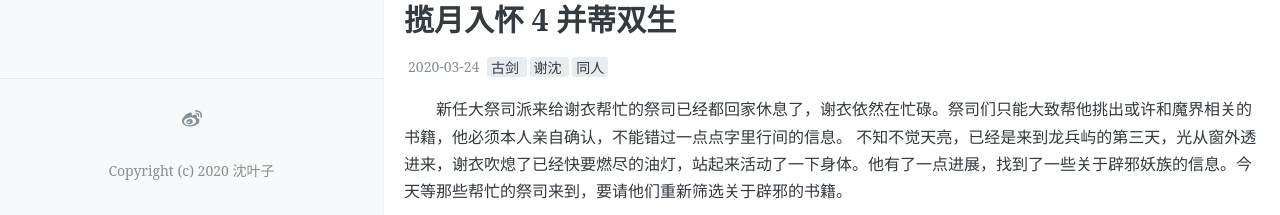
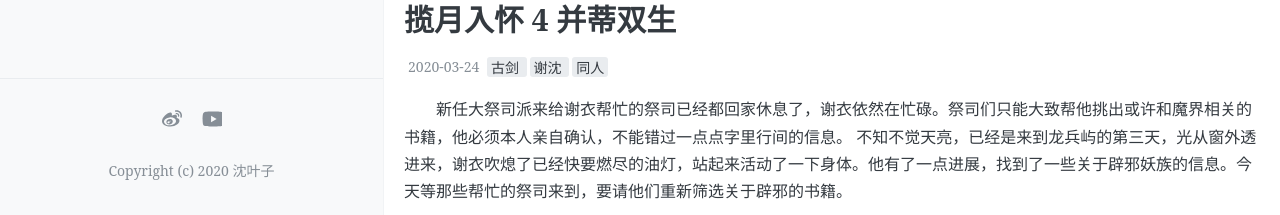
Before and after one commit to KnightShen711/ForeverNight, a Jekyll site: the page built from index.html, in a window 1280 px wide and 900 px high, scrolled down 532 px. Shown: the part 682-897 px from the top of the window. Built offline with Jekyll 4.4.1, drawn with Linux system fonts in a browser that asks for light colours; the list of posts is cut into pages by our own code; comment, search, counter and statistics services are not loaded.

Commit message:
试验友情链接

```diff
--- a/_config.yml
+++ b/_config.yml
@@ -50,6 +50,7 @@ excerpt_separator: <!-- more -->
 # 你的社交网络链接，它们会作为图标出现在你的网站页脚中，可选填写
 footer-links:
   weibo: knightshen
+  friend1: https://kamadhatu.github.io/sanjingjiuhuang/
   #behance: # https://www.behance.net/<>
   #dribbble: # https://dribbble.com/<>
   #email: fromendworld@outlook.com
--- a/_includes/svg-icons.html
+++ b/_includes/svg-icons.html
@@ -61,4 +61,8 @@
   <li><a href="https://youtube.com/{{ site.footer-links.youtube }}" class="icon-28 youtube" title="YouTube"><svg viewBox="0 0 512 512"><path d="M549.655 124.083c-6.281-23.65-24.787-42.276-48.284-48.597C458.781 64 288 64 288 64S117.22 64 74.629 75.486c-23.497 6.322-42.003 24.947-48.284 48.597-11.412 42.867-11.412 132.305-11.412 132.305s0 89.438 11.412 132.305c6.281 23.65 24.787 41.5 48.284 47.821C117.22 448 288 448 288 448s170.78 0 213.371-11.486c23.497-6.321 42.003-24.171 48.284-47.821 11.412-42.867 11.412-132.305 11.412-132.305s0-89.438-11.412-132.305zm-317.51 213.508V175.185l142.739 81.205-142.739 81.201z"/></svg><!--[if lt IE 9]><em>YouTube</em><![endif]--></a></li>
   {% endif %}
 
+  {% if site.footer-links.friend1 %}
+  <li><a href="{{ site.footer-links.friend1 }}" class="icon-28 youtube" title="friend1"><svg viewBox="0 0 512 512"><path d="M549.655 124.083c-6.281-23.65-24.787-42.276-48.284-48.597C458.781 64 288 64 288 64S117.22 64 74.629 75.486c-23.497 6.322-42.003 24.947-48.284 48.597-11.412 42.867-11.412 132.305-11.412 132.305s0 89.438 11.412 132.305c6.281 23.65 24.787 41.5 48.284 47.821C117.22 448 288 448 288 448s170.78 0 213.371-11.486c23.497-6.321 42.003-24.171 48.284-47.821 11.412-42.867 11.412-132.305 11.412-132.305s0-89.438-11.412-132.305zm-317.51 213.508V175.185l142.739 81.205-142.739 81.201z"/></svg><!--[if lt IE 9]><em>YouTube</em><![endif]--></a></li>
+  {% endif %}
+
 </ul>
```
